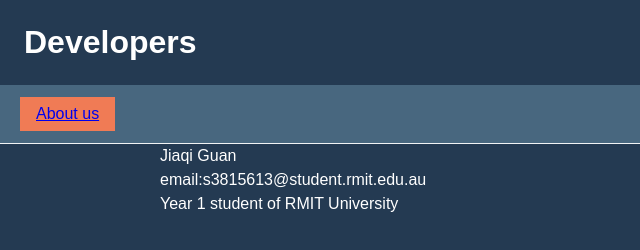
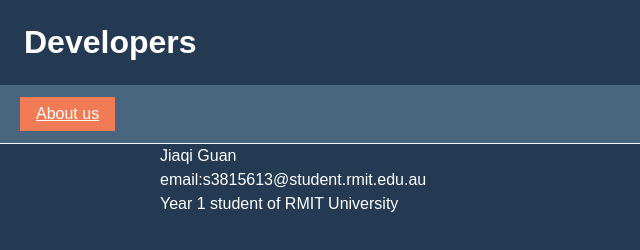
Before and after one commit to Jack7501/TBG, a plain HTML site: page index.html in a window 1280 px wide. Shown: the full height of the page, 0-640 px from the left. Drawn offline with Linux system fonts and the light colour scheme.

Commit message:
ajustment

```diff
--- a/style.css
+++ b/style.css
@@ -36,12 +36,9 @@ nav li {
     background-color: #F07B55;
 }
 
-nav a{
-<<<<<<< HEAD
+nav li a {
     color: #FFFFFF;
-=======
-  color: #FFFFFF;
->>>>>>> 987f99d1e702d6526b016a22248112b647b1a75a
+
 }
 
 main section{
```
